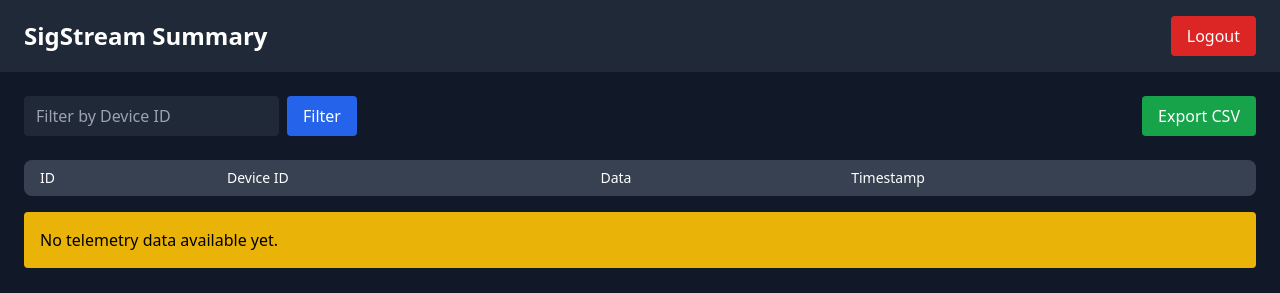
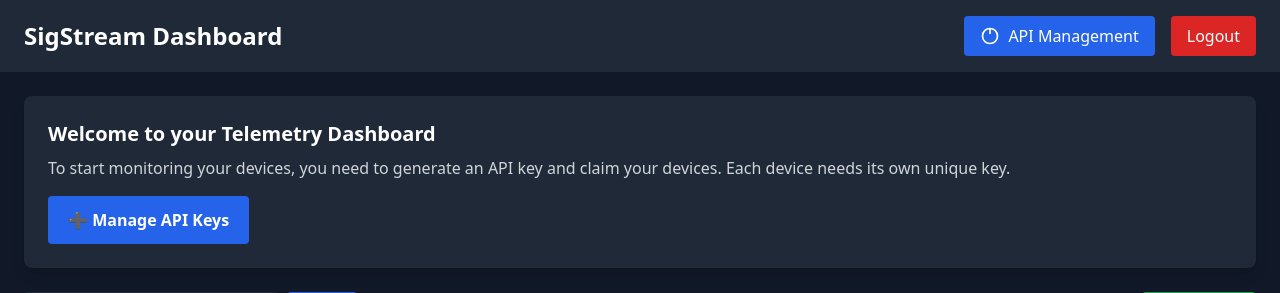
Before and after one commit to TrevorKuhlmann/Sigstream-Cloud, a FastAPI app: template templates/summary.html in a window 1280 px wide. Shown: the top 293 px of the page. Run offline with FastAPI, Linux system fonts and the light colour scheme; the template is opened without the code that fills it, so the values that code supplies are empty; some libraries are stand-ins or nearby versions.

Commit message:
summary page changes

```diff
--- a/templates/summary.html
+++ b/templates/summary.html
@@ -3,14 +3,24 @@
 <head>
     <meta charset="UTF-8" />
     <script src="https://cdn.tailwindcss.com"></script>
-    <title>SigStream Summary</title>
+    <title>SigStream Dashboard</title>
 </head>
 <body class="h-full flex flex-col">
 
     <!-- Header -->
     <header class="bg-gray-800 px-6 py-4 flex justify-between items-center">
-        <h1 class="text-2xl font-bold">SigStream Summary</h1>
+        <h1 class="text-2xl font-bold">SigStream Dashboard</h1>
         <div class="flex items-center space-x-4">
+            <a href="/api-management"
+               class="px-4 py-2 bg-blue-600 hover:bg-blue-700 rounded flex items-center">
+                <!-- Heroicon Key icon -->
+                <svg class="w-5 h-5 mr-2" fill="none" stroke="currentColor" viewBox="0 0 24 24">
+                    <path stroke-linecap="round" stroke-linejoin="round" stroke-width="2"
+                          d="M12 9V3m0 0a9 9 0 100 18 9 9 0 000-18z" />
+                </svg>
+                API Management
+            </a>
+
             <a href="/logout"
                class="px-4 py-2 bg-red-600 hover:bg-red-700 rounded">
                 Logout
@@ -44,8 +54,21 @@
         </div>
     </header>
 
+    <!-- Hero Section -->
+    <section class="bg-gray-800 p-6 rounded-lg shadow-lg mx-6 my-6">
+        <h2 class="text-xl font-semibold mb-2">Welcome to your Telemetry Dashboard</h2>
+        <p class="mb-4 text-gray-300">
+            To start monitoring your devices, you need to generate an API key and claim your devices.
+            Each device needs its own unique key.
+        </p>
+        <a href="/api-management"
+           class="inline-block px-5 py-3 bg-blue-600 hover:bg-blue-700 rounded font-semibold">
+            ➕ Manage API Keys
+        </a>
+    </section>
+
     <!-- Main Content -->
-    <main class="flex-1 overflow-auto p-6 space-y-6">
+    <main class="flex-1 overflow-auto px-6 pb-6 space-y-6">
 
         <!-- Filter & Export -->
         <div class="flex flex-col md:flex-row md:items-center md:justify-between space-y-4 md:space-y-0">
```
